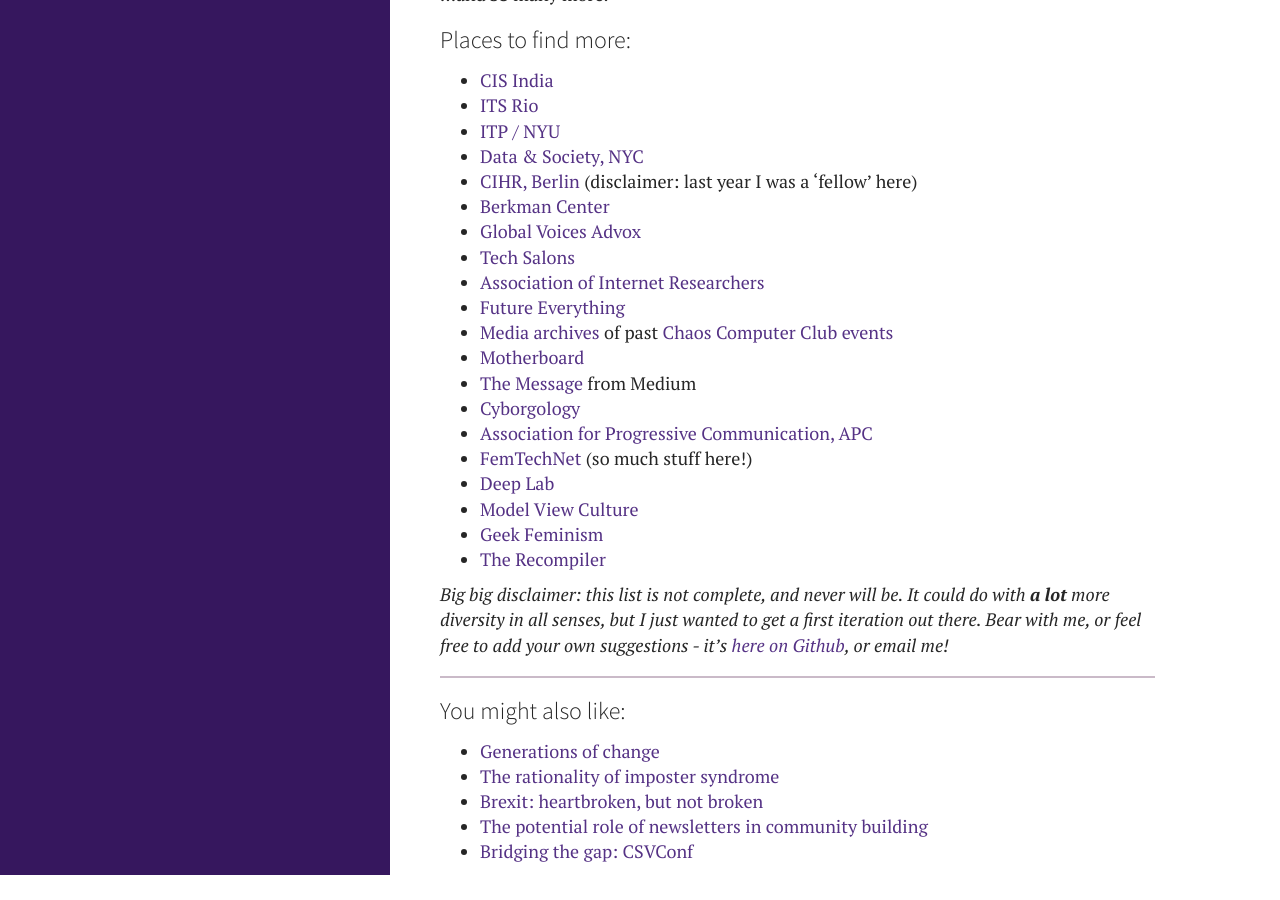
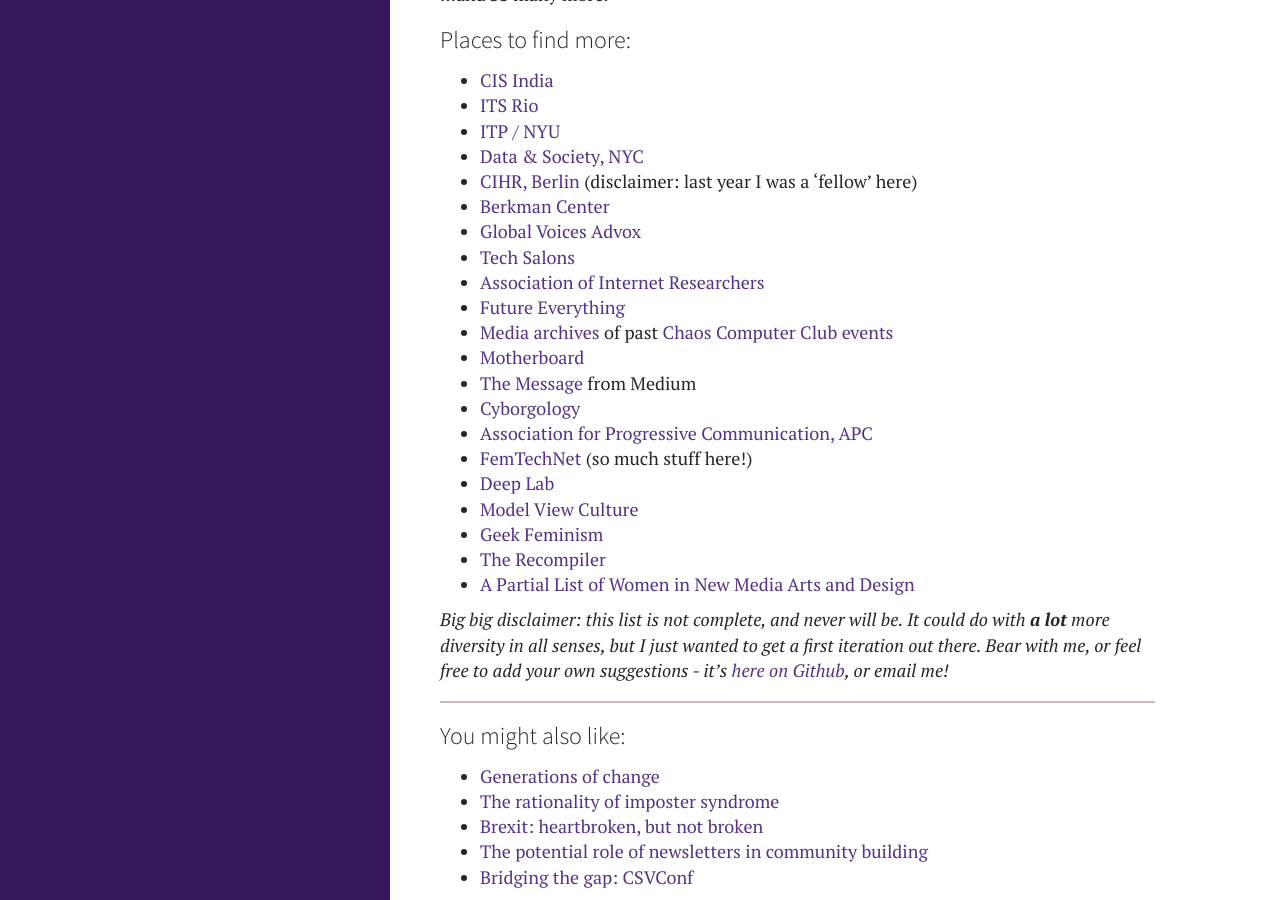
Before and after one commit to zararah/zararah.net, a Jekyll site: the page built from _posts/2016/2016-03-19-women-tech-critics.md, in a window 1280 px wide and 900 px high, scrolled down 5891 px. Built offline with Jekyll 4.4.1, drawn with Linux system fonts in a browser that asks for light colours; Markdown is read by kramdown in place of the engine named in the settings; before the commit the page ends 6766 px from its top, so only the background shows below that.

Commit message:
Update 2016-03-19-women-tech-critics.md

```diff
--- a/_posts/2016/2016-03-19-women-tech-critics.md
+++ b/_posts/2016/2016-03-19-women-tech-critics.md
@@ -216,5 +216,6 @@
 * [Model View Culture](https://modelviewculture.com/)
 * [Geek Feminism](https://geekfeminism.org/)
 * [The Recompiler](https://recompilermag.com/)
+* [A Partial List of Women in New Media Arts and Design](http://cmuems.com/2015c/deliverables/deliverables-10/lists-of-women-media-artists/)
 
 *Big big disclaimer: this list is not complete, and never will be. It could do with **a lot** more diversity in all senses, but I just wanted to get a first iteration out there. Bear with me, or feel free to add your own suggestions - it's [here on Github](https://github.com/zararah/zararah.github.io/blob/master/_posts/2016/2016-03-19-women-tech-critics.md), or email me!*
```
